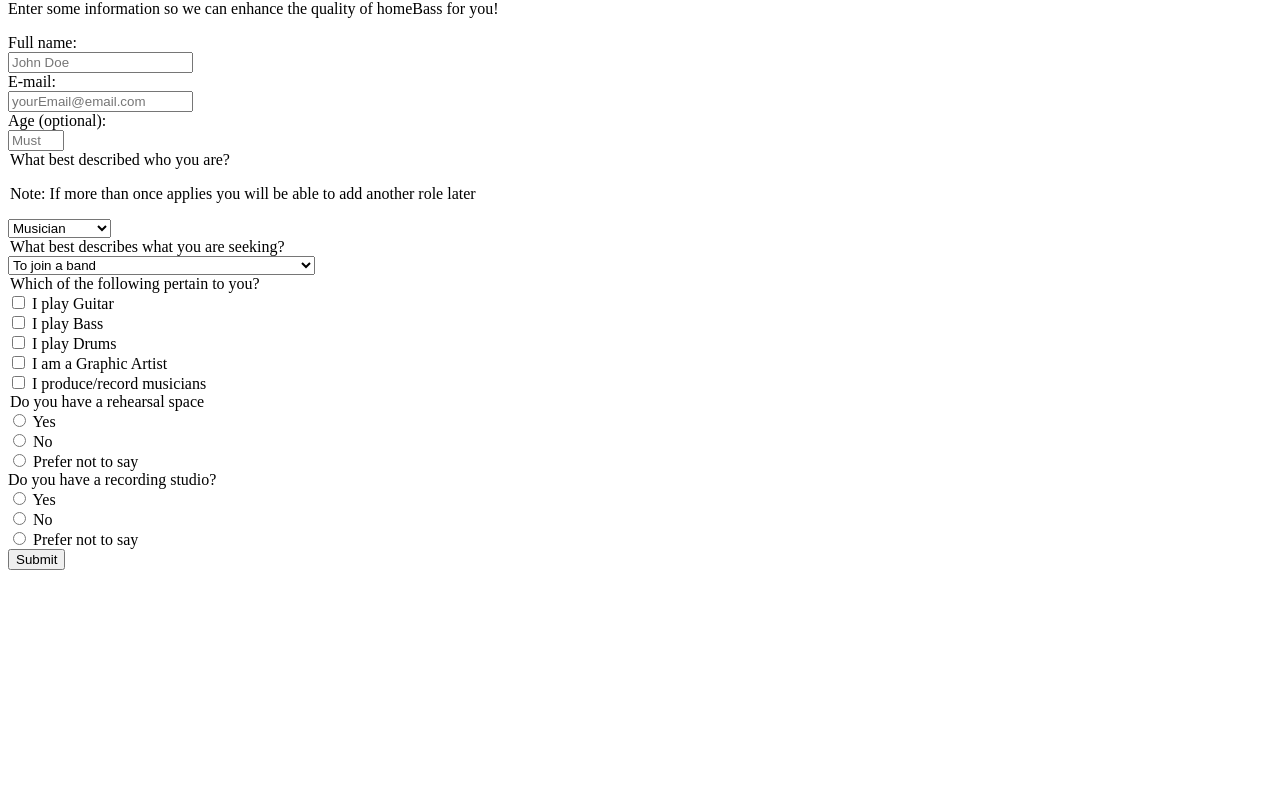
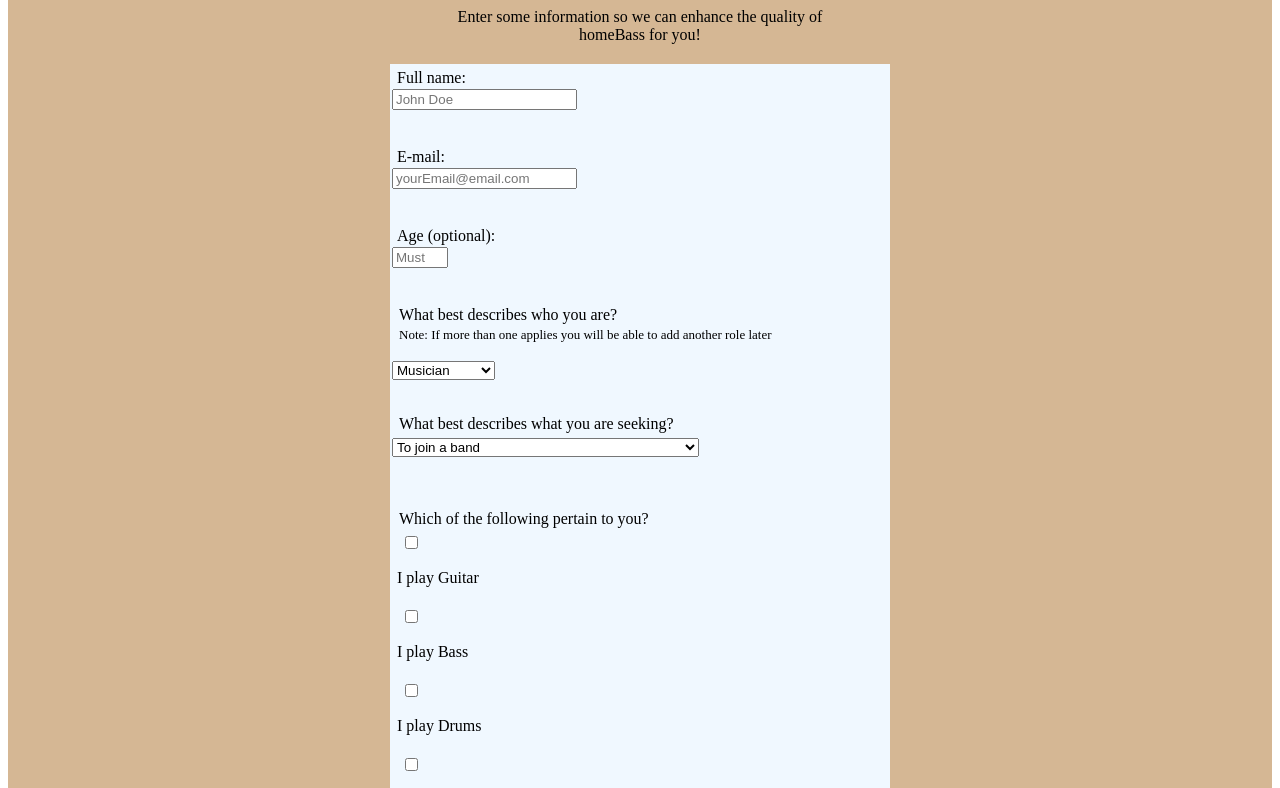
Before and after one commit to RobertBonagura/static-form, a plain HTML site: page index.html in a window 1280 px wide. Shown: the part 80-868 px from the top of the page. Before the commit the page ends 800 px from the top, so only its background shows below. Drawn offline with Linux system fonts and the light colour scheme.

Commit message:
Most styling is finished

```diff
--- a/index.html
+++ b/index.html
@@ -3,20 +3,24 @@
 <head>
     <meta charset="UTF-8">
     <meta name="viewport" content="width=device-width, initial-scale=1.0">
+    <link rel="stylesheet" href="./styles.css">
     <title>HomeBass - Create An Account Signup Page</title>
 </head>
 <body>
+    <div id="main">
+        <header id="header" class="flex-item">
             <h1 id="title">Create an Account</h1>
             <p id="description">Enter some information so we can enhance the quality of homeBass for you!</p>
-    <form id="survery-form">
-        <label for="name" id="name-label">Full name:</label><br>
+        </header>
+        <form id="survery-form" class="flex-item">
+            <label for="name" id="name-label">Full name:</label>
             <input type="text" id="name" name="name" placeholder="John Doe"required><br>
-        <label for="email" id="email-label">E-mail:</label><br>
+            <label for="email" id="email-label">E-mail:</label>
             <input type="email" id="email" name="email" placeholder="yourEmail@email.com"required><br>
-        <label for="number" id="number-label">Age (optional):</label><br>
+            <label for="number" id="number-label">Age (optional):</label>
             <input type="number" id="number" name="number" min="18" max="99" placeholder="Must be 18 to sign up"><br>
-        <legend>What best described who you are?
-            <p>Note: If more than once applies you will be able to add another role later</p>
+            <legend>What best describes who you are?
+                <p class="note">Note: If more than one applies you will be able to add another role later</p>
             </legend>
             <select id="dropdown">
                 <option value="musician">Musician</option><br>
@@ -39,35 +43,34 @@
 
             <legend>Which of the following pertain to you?</legend>
             <input type="checkbox" id="instrument1" name="instrument1" value="Guitar">
-        <label for="instrument1"> I play Guitar</label><br>
+            <label for="instrument1" class="checkbox"> I play Guitar</label><br>
             <input type="checkbox" id="instrument2" name="instrument2" value="Bass">
-        <label for="instrument2"> I play Bass</label><br>
+            <label for="instrument2" class="checkbox"> I play Bass</label><br>
             <input type="checkbox" id="instrument3" name="instrument3" value="Drums">
-        <label for="instrument3"> I play Drums</label><br>
+            <label for="instrument3" class="checkbox"> I play Drums</label><br>
             <input type="checkbox" id="artist" name="artist" value="Artist">
-        <label for="artist"> I am a Graphic Artist</label><br>
+            <label for="artist" class="checkbox"> I am a Graphic Artist</label><br>
             <input type="checkbox" id="producer" name="producer" value="Producer">
-        <label for="producer"> I produce/record musicians</label><br>
+            <label for="producer" class="checkbox"> I produce/record musicians</label><br>
 
             <legend>Do you have a rehearsal space</legend>
             <input type="radio" id="yes-space" name="has-space" value="yes-space">
-        <label for="yes-space">Yes</label><br>
+            <label for="yes-space" class="space">Yes</label><br>
             <input type="radio" id="no-space" name="has-space" value="no-space">
-        <label for="no-space">No</label><br>
+            <label for="no-space" class="space">No</label><br>
             <input type="radio" id="na-space" name="has-space" value="na-space">
-        <label for="na-space">Prefer not to say</label><br>
+            <label for="na-space" class="space">Prefer not to say</label><br>
 
-        <label for="has-studio">Do you have a recording studio?</label><br>
+            <legend>Do you have a recording studio?</legend>
             <input type="radio" id="yes-studio" name="has-studio" value="yes-studio">
-        <label for="yes-studio">Yes</label><br>
+            <label for="yes-studio" class="studio">Yes</label><br>
             <input type="radio" id="no-studio" name="has-studio" value="no-studio">
-        <label for="no-studio">No</label><br>
+            <label for="no-studio" class="studio">No</label><br>
             <input type="radio" id="na-studio" name="has-studio" value="na-studio">
-        <label for="na-studio">Prefer not to say</label><br>
+            <label for="na-studio" class="studio">Prefer not to say</label><br>
 
             <button type="submit">Submit</button>
-
         </form>
-
+    </div>
 </body>
 </html>
--- /dev/null
+++ b/styles.css
@@ -0,0 +1,74 @@
+/** Colors:
+    Tan                 #d5b794
+    Dark Khaki          #ba8954
+    Dark Olive Green    #442e26
+    Sienna              #7e5233
+    Light Steel Blue    #e9ebf0
+*/
+
+#main {
+    display: flex;
+    flex-direction: column;
+    align-items: center;
+    background-color: #d5b794;
+}
+
+#header {
+    display: flex;
+    flex-direction: column;
+    text-align: center;
+}
+
+#description {
+    width: 75%;
+    margin: auto;
+    margin-bottom: 20px;
+}
+
+#survery-form {
+    background-color: aliceblue;
+    width: 75%;
+    min-width: 370px;
+    max-width: 500px;
+    margin:auto;
+    display: flex;
+    flex-direction: column;
+    flex-wrap: wrap;
+    align-items: flex-start;
+}
+
+.note {
+    font-size: small;
+    margin-top: 3px;
+}
+
+label, legend {
+    margin-top: 5px;
+    margin-bottom: 2px;
+    margin-left: 7px;
+}
+
+legend {
+    margin-bottom: 5px;
+}
+
+input {
+    margin-bottom: 15px;
+    margin-left: 2px;
+}
+
+select {
+    position: relative;
+    margin-left: 2px;
+    margin-bottom: 30px;
+}
+
+.checkbox, .space, .studio {
+    display: inline;
+    flex-basis: 10%;
+}
+
+input[type="checkbox"], input[type="radio"]{
+    flex-basis: 10%;
+    margin-left: 15px;
+}
```
Lines whose indentation alone changed are shown as unchanged.
